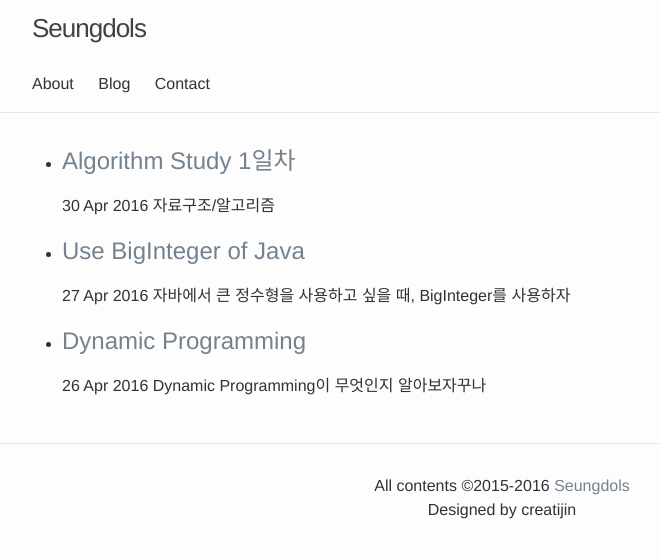
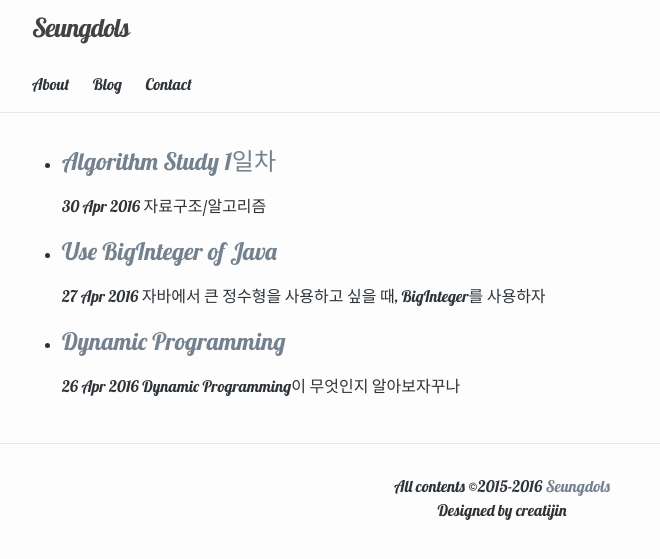
Before and after one commit to seungdols/seungdols.github.io, a Jekyll site: the page built from index.html, in a window 1280 px wide. Shown: the top 559 px of the page, without its empty margins (138-798 px from the left). Built offline with Jekyll 4.4.1, drawn with Linux system fonts in a browser that asks for light colours; comment, search, counter and statistics services are not loaded.

Commit message:
changed base font

```diff
--- a/css/main.scss
+++ b/css/main.scss
@@ -6,7 +6,7 @@
 
 
 // Our variables
-$base-font-family: "Helvetica Neue", Helvetica, Arial, sans-serif;
+$base-font-family: "Lobster", Helvetica Neue,Helvetica, Arial, sans-serif;
 $base-font-size:   16px;
 $base-font-weight: 400;
 $small-font-size:  $base-font-size * 0.875;
```
